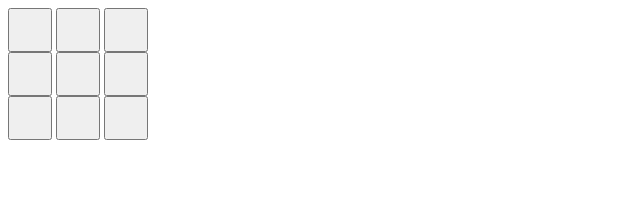
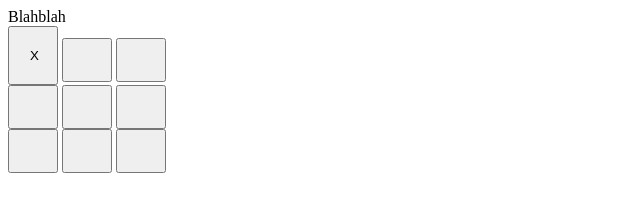
Before and after one commit to OTOverseX/tictactoe-game, a plain HTML site: page index.html in a window 1280 px wide. Both pictures are taken after a click on the button 30 px from the left and 30 px from the top of the page. Shown: the whole page, without its empty margins (0-640 px from the left). Drawn offline with Linux system fonts and the light colour scheme.

Commit message:
wip: manipulating screen display

```diff
--- a/display.js
+++ b/display.js
@@ -1,9 +1,23 @@
-/*const cells = document.querySelectorAll(".cell");
+const cells =  document.querySelectorAll('.cell');
+
+const test = document.querySelector(`[data-row="${0}"][data-column="${0}"]`)
+const anotherTest = document.querySelector(`[class="roundBoard"][id="test"]`);
+
+const screenContoller = (() => {
+
+    const updateScreen = (row, column) => {
+
+            const cell = document.querySelector(`[data-row="${row}"][data-column="${column}"]`);
+            cell.textContent =  gamePlay.getActivePlayer().token;
+    }
+    return {updateScreen}
+})();
 
 cells.forEach((cell) => {
-    cell.addEventListener('click', (e) =>{
-        let row = parseInt(cell.dataset.row);
-        let column = parseInt(cell.dataset.column);
-        gamePlay.playRound(row, column);
+    cell.addEventListener("click", (e) => {
+        const row = e.currentTarget.dataset.row;
+        const column = e.currentTarget.dataset.column;
+        screenContoller.updateScreen(parseInt(row), parseInt(column));
+        gamePlay.playRound(parseInt(row), parseInt(column));
     })
-})*/
+})
--- a/index.html
+++ b/index.html
@@ -8,11 +8,12 @@
 </head>
 <body>
 
+  <div class="roundBoard" id="test">Blahblah</div>
   <div id="board">
     <div class="firstrow">
-      <button class="cell" data-row="0" data-column="0" value="2"></button>
-      <button class="cell" data-row="0" data-column="1" value="2"></button>
-      <button class="cell" data-row="0" data-column="2" value="2"></button>
+      <button class="cell" data-row="0" data-column="0" value=""></button>
+      <button class="cell" data-row="0" data-column="1" value=""></button>
+      <button class="cell" data-row="0" data-column="2" value=""></button>
     </div>
 
     <div class="secondrow">
@@ -21,7 +22,7 @@
       <button class="cell" data-row="1" data-column="2" value=""></button>
     </div>
 
-    <div class="firstrow">
+    <div class="thirdrow">
       <button class="cell" data-row="2" data-column="0" value=""></button>
       <button class="cell" data-row="2" data-column="1" value=""></button>
       <button class="cell" data-row="2" data-column="2" value=""></button>
--- a/script.js
+++ b/script.js
@@ -142,7 +142,7 @@ const gamePlay = ((firstPlayerName = "Player1", secondPlayerName = "Player2") =>
 
   printNewBoard();
 
-  return {playRound, getActivePlayer };
+  return {playRound, getActivePlayer};
 
 
-})()
+})();
--- a/style.css
+++ b/style.css
@@ -1 +1,10 @@
-button{padding: 20px;}
+body{
+    box-sizing: border-box;
+}
+
+*, *::after, *::before
+{
+    box-sizing: inherit;
+}
+
+button{padding: 20px; width: 50px;}
```
